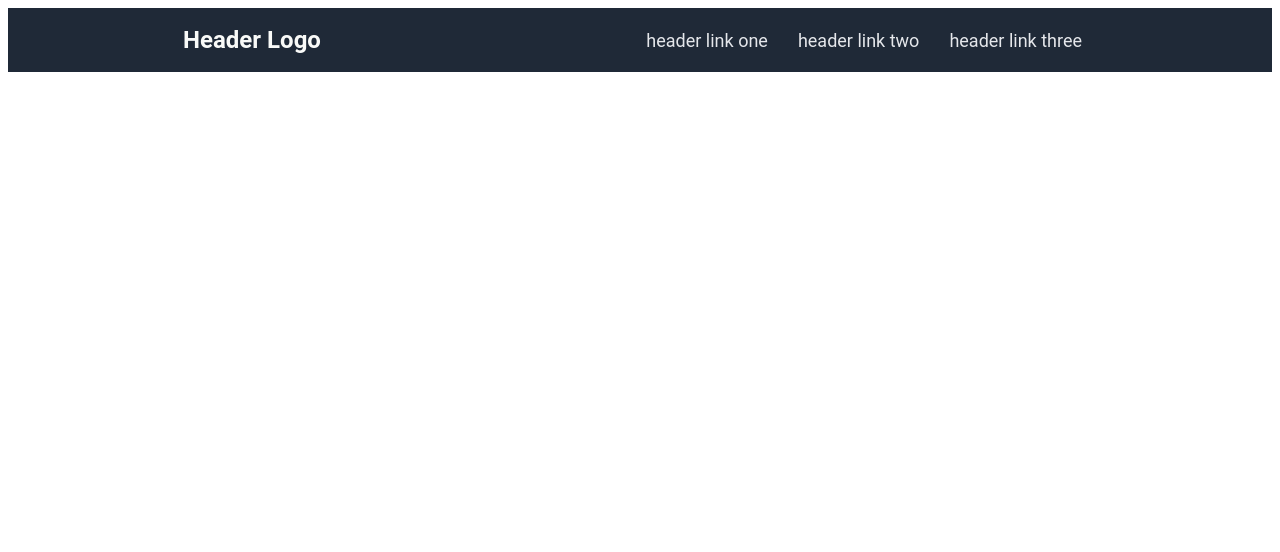
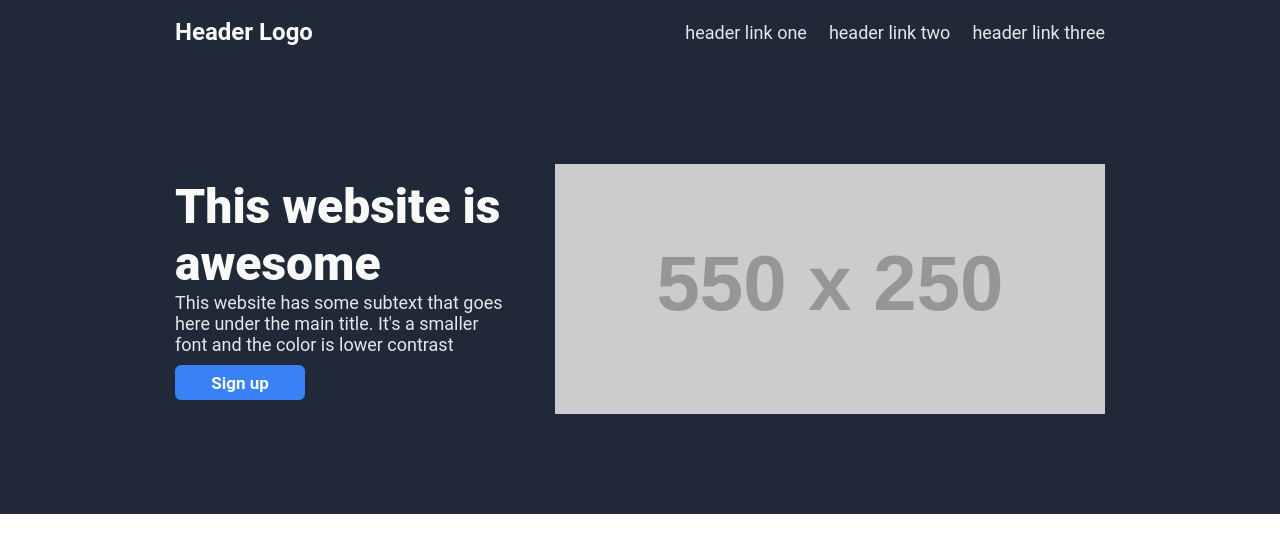
Before and after one commit to syndromenuts/odin-landing-page, a plain HTML site: page index.html in a window 1280 px wide. Drawn offline with Linux system fonts and the light colour scheme; placeholder pictures from the web are drawn by us.

Commit message:
Finish hero section html and css
Used flexbox to put the text and the image side by side. Used a
placeholder image from placeholder.co, which depends on the website
working.

```diff
--- a/index.html
+++ b/index.html
@@ -8,12 +8,21 @@
 </head>
 <body>
     <div class="header">
-        <h1 class="logo">Header Logo</h1>
+        <div class="logo">Header Logo</div>
         <ul class="header-links">
             <li><a class="header-link" href="#">header link one</a></li>
             <li><a class="header-link" href="#">header link two</a></li>
             <li><a class="header-link" href="#">header link three</a></li>
         </ul>
     </div>
+
+    <div class="hero">
+        <div class="hero-left">
+            <h1 class="hero-main">This website is awesome</h1>
+            <p class="hero-text">This website has some subtext that goes here under the main title. It's a smaller font and the color is lower contrast</p>
+            <button class="sign-up">Sign up</button>
+        </div>
+        <img width="550px" height="250px" src="https://placehold.co/550x250/gray/white?text=this+is+a+placeholder+for+an+image">
+    </div>
 </body>
 </html>
--- a/style.css
+++ b/style.css
@@ -1,5 +1,9 @@
 * {
     font-family: Roboto, sans-serif
+}
+
+body {
+    margin: 0;
 }
 
 ul {
@@ -12,9 +16,15 @@ a {
     text-decoration: none;
 }
 
+.header, .hero {
+    background-color: #1F2937;
+    padding-left: 175px;
+    padding-right: 175px;
+}
+
 .header {
-    background-color: #1F2937;
-    padding: 18px 175px;
+    padding-top: 18px;
+    padding-bottom: 18px;
     display: flex;
     justify-content: space-between;
     align-items: center
@@ -23,15 +33,58 @@ a {
 .logo {
     margin: 0;
     font-size: 24px;
-    color: #F9FAF8
+    color: #F9FAF8;
+    font-weight: bold;
 }
 
 .header-links {
-    display: flex
+    display: flex;
+    justify-content: right;
+    gap: 22px;
 }
 
-.header-link {
-    margin: 0px 15px;
+.header-link, .hero-text {
     font-size: 18px;
     color: #E5E7EB;
 }
+
+.hero {
+    padding-top: 100px;
+    padding-bottom: 100px;
+    display: flex;
+    justify-content: space-between;
+    align-items: center;
+    gap: 50px;
+}
+
+h1 {
+    margin: 0
+}
+
+.hero-main {
+    font-size: 48px;
+    color: #F9FAF8;
+    font-weight: 900;
+}
+
+p {
+    margin: 0
+}
+
+.hero-text {
+    margin-bottom: 10px;
+}
+
+button {
+    border: 0;
+}
+
+.sign-up {
+    background-color: #3882F6;
+    width: 130px;
+    height: 35px;
+    border-radius: 6px;
+    color: #F9FAF8;
+    font-size: 17px;
+    font-weight: bold
+}
```
